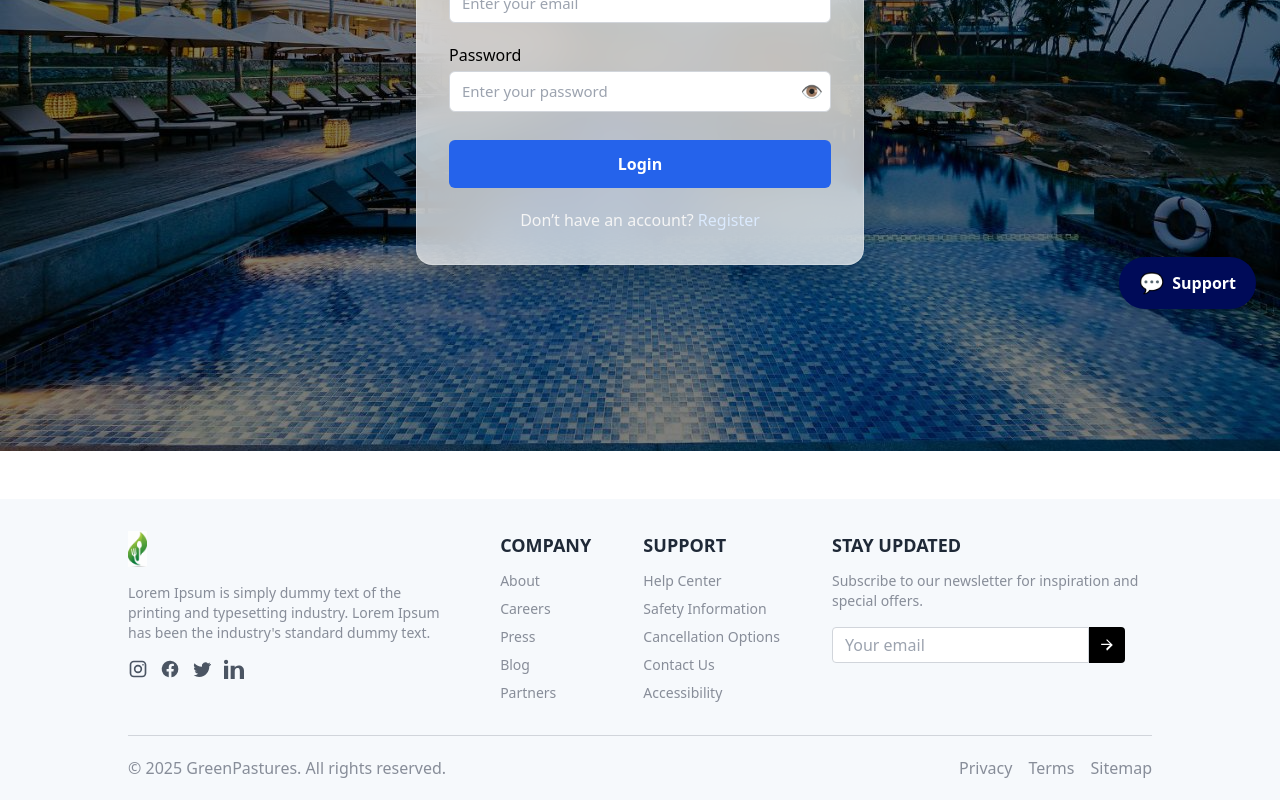
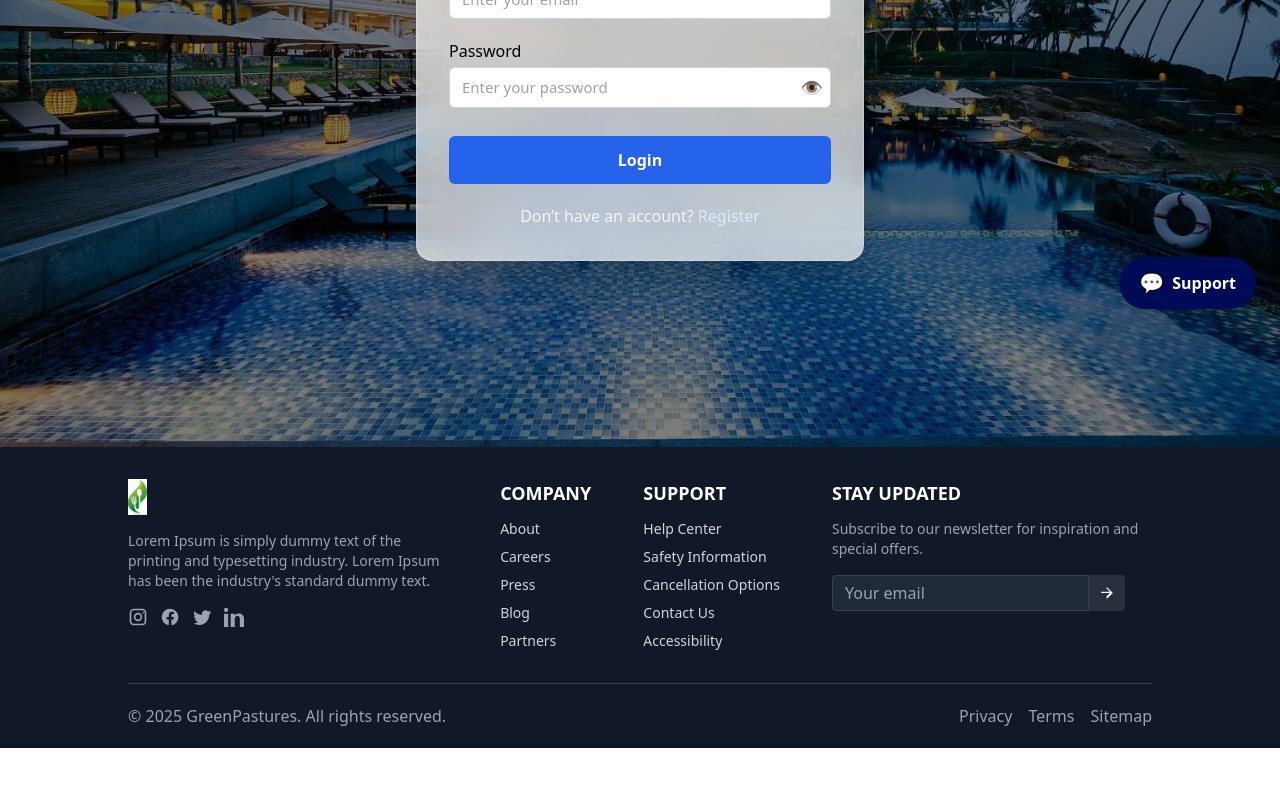
Before and after one commit to it22921826/Green-Pasture, a React (Create React App) app in the folder frontend/: page /login in a window 1280 px wide. Shown: the part 467-1267 px from the top of the page. After the commit the page ends 1215 px from the top, so only its background shows below. Built offline with nearby package versions, Linux system fonts and the light colour scheme; no server answers.

Commit message:
Features
Adding new features

```diff
--- a/frontend/src/components/Footer.jsx
+++ b/frontend/src/components/Footer.jsx
@@ -41,71 +41,75 @@ const Icon = ({ type, className }) => {
 const Footer = () => {
   const year = new Date().getFullYear();
   return (
-    <footer className="bg-[#F6F9FC] text-gray-500/80 pt-8 px-6 md:px-16 lg:px-24 xl:px-32 mt-12">
+    <footer className="bg-gray-900 text-gray-300 pt-8 px-6 md:px-16 lg:px-24 xl:px-32">
       <div className="flex flex-wrap justify-between gap-12 md:gap-6">
         <div className="max-w-80">
           <img src={logo} alt="logo" className="mb-4 h-8 md:h-9" />
-          <p className="text-sm">
+          <p className="text-sm text-gray-400">
             Lorem Ipsum is simply dummy text of the printing and typesetting industry. Lorem Ipsum has been the industry's standard dummy text.
           </p>
-          <div className="flex items-center gap-3 mt-4 text-gray-600">
-            <a href="#" aria-label="Instagram" className="hover:text-gray-800 transition-colors">
+          <div className="flex items-center gap-3 mt-4 text-gray-400">
+            <a href="#" aria-label="Instagram" className="hover:text-white transition-colors">
               <Icon type="instagram" className="w-5 h-5" />
             </a>
-            <a href="#" aria-label="Facebook" className="hover:text-gray-800 transition-colors">
+            <a href="#" aria-label="Facebook" className="hover:text-white transition-colors">
               <Icon type="facebook" className="w-5 h-5" />
             </a>
-            <a href="#" aria-label="Twitter" className="hover:text-gray-800 transition-colors">
+            <a href="#" aria-label="Twitter" className="hover:text-white transition-colors">
               <Icon type="twitter" className="w-5 h-5" />
             </a>
-            <a href="#" aria-label="LinkedIn" className="hover:text-gray-800 transition-colors">
+            <a href="#" aria-label="LinkedIn" className="hover:text-white transition-colors">
               <Icon type="linkedin" className="w-5 h-5" />
             </a>
           </div>
         </div>
 
         <div>
-          <p className="text-lg text-gray-800 font-semibold">COMPANY</p>
+          <p className="text-lg text-white font-semibold">COMPANY</p>
           <ul className="mt-3 flex flex-col gap-2 text-sm">
-            <li><a href="#">About</a></li>
-            <li><a href="#">Careers</a></li>
-            <li><a href="#">Press</a></li>
-            <li><a href="#">Blog</a></li>
-            <li><a href="#">Partners</a></li>
+            <li><a href="#" className="hover:text-white">About</a></li>
+            <li><a href="#" className="hover:text-white">Careers</a></li>
+            <li><a href="#" className="hover:text-white">Press</a></li>
+            <li><a href="#" className="hover:text-white">Blog</a></li>
+            <li><a href="#" className="hover:text-white">Partners</a></li>
           </ul>
         </div>
 
         <div>
-          <p className="text-lg text-gray-800 font-semibold">SUPPORT</p>
+          <p className="text-lg text-white font-semibold">SUPPORT</p>
           <ul className="mt-3 flex flex-col gap-2 text-sm">
-            <li><a href="#">Help Center</a></li>
-            <li><a href="#">Safety Information</a></li>
-            <li><a href="#">Cancellation Options</a></li>
-            <li><a href="#">Contact Us</a></li>
-            <li><a href="#">Accessibility</a></li>
+            <li><a href="#" className="hover:text-white">Help Center</a></li>
+            <li><a href="#" className="hover:text-white">Safety Information</a></li>
+            <li><a href="#" className="hover:text-white">Cancellation Options</a></li>
+            <li><a href="#" className="hover:text-white">Contact Us</a></li>
+            <li><a href="#" className="hover:text-white">Accessibility</a></li>
           </ul>
         </div>
 
         <div className="max-w-80">
-          <p className="text-lg text-gray-800 font-semibold">STAY UPDATED</p>
-          <p className="mt-3 text-sm">
+          <p className="text-lg text-white font-semibold">STAY UPDATED</p>
+          <p className="mt-3 text-sm text-gray-400">
             Subscribe to our newsletter for inspiration and special offers.
           </p>
           <div className="flex items-center mt-4">
-            <input type="email" className="bg-white rounded-l border border-gray-300 h-9 px-3 outline-none" placeholder="Your email" />
-            <button className="flex items-center justify-center bg-black h-9 w-9 aspect-square rounded-r">
+            <input
+              type="email"
+              className="bg-gray-800 text-gray-100 placeholder-gray-400 rounded-l border border-gray-700 h-9 px-3 outline-none focus:border-gray-500"
+              placeholder="Your email"
+            />
+            <button className="flex items-center justify-center bg-white/10 hover:bg-white/20 h-9 w-9 aspect-square rounded-r">
               <Icon type="arrow" className="w-3.5 h-3.5 text-white" />
             </button>
           </div>
         </div>
       </div>
-      <hr className="border-gray-300 mt-8" />
-      <div className="flex flex-col md:flex-row gap-2 items-center justify-between py-5">
+      <hr className="border-gray-700 mt-8" />
+      <div className="flex flex-col md:flex-row gap-2 items-center justify-between py-5 text-gray-400">
         <p>© {year} GreenPastures. All rights reserved.</p>
         <ul className="flex items-center gap-4">
-          <li><a href="#">Privacy</a></li>
-          <li><a href="#">Terms</a></li>
-          <li><a href="#">Sitemap</a></li>
+          <li><a href="#" className="hover:text-white">Privacy</a></li>
+          <li><a href="#" className="hover:text-white">Terms</a></li>
+          <li><a href="#" className="hover:text-white">Sitemap</a></li>
         </ul>
       </div>
     </footer>
--- a/frontend/src/components/Navbar.jsx
+++ b/frontend/src/components/Navbar.jsx
@@ -51,15 +51,15 @@ export default function Navbar() {
 
       {/* Main Navbar */}
       <div className="bg-gray-800 px-4 md:px-10 py-4 flex justify-between items-center">
-        {/* Logo */}
-        <div className="flex items-center gap-2">
+        {/* Logo (clickable → Home) */}
+        <Link to="/" className="flex items-center gap-2 hover:opacity-90" title="Home">
           <img
             src={logoImg}
             alt="GreenPasture"
             className="w-10 h-10 object-contain"
           />
           <span className="text-xl font-bold">GreenPasture</span>
-        </div>
+        </Link>
 
         {/* Center Nav Links */}
 
@@ -89,7 +89,8 @@ export default function Navbar() {
             </Link>
           ))}
 
-          {/* Settings */}
+          {/* Settings (hidden when logged in) */}
+          {!token && (
             <button
               className="p-2 rounded-xl bg-white/10 hover:bg-white/20 border border-white/10 transition"
               title="Settings"
@@ -97,8 +98,10 @@ export default function Navbar() {
             >
               <Settings size={18} />
             </button>
+          )}
 
-          {/* Profile + dropdown */}
+          {/* Profile + dropdown (only when logged in) */}
+          {token && (
             <div className="relative" ref={userRef}>
               <button
                 onClick={() => setOpenUser((v) => !v)}
@@ -130,6 +133,7 @@ export default function Navbar() {
                 </div>
               )}
             </div>
+          )}
 
           {/* Mobile Menu Icon (kept for small screens) */}
           <button className="md:hidden">
--- a/frontend/src/pages/Rooms.jsx
+++ b/frontend/src/pages/Rooms.jsx
@@ -1,6 +1,6 @@
 import React, { useEffect, useState } from 'react';
 import { formatCurrency } from '../utils/currency';
-import { Link } from 'react-router-dom';
+import { Link, useNavigate } from 'react-router-dom';
 import { decodeToken } from '../utils/authHelper';
 import BookingForm from './BookingForm';
 import { getRooms } from '../api/roomApi';
@@ -10,6 +10,7 @@ const Rooms = () => {
   const token = typeof window !== 'undefined' ? localStorage.getItem('token') : null;
   const user = token ? decodeToken(token) : null;
   const role = (user?.role || user?.user?.role || '').toLowerCase();
+  const navigate = useNavigate();
   const [loading, setLoading] = useState(true);
   const [error, setError] = useState('');
   const [filters, setFilters] = useState({ type: '', status: '', minPrice: '', maxPrice: '' });
@@ -151,14 +152,20 @@ const Rooms = () => {
                         <button
                           type="button"
                           className="px-3 py-1.5 text-sm rounded bg-emerald-600 text-white hover:bg-emerald-700 disabled:bg-gray-400"
-                          onClick={() => setSelectedRoom({ ...room, __mode: 'reserve' })}
+                          onClick={() => {
+                            if (!token) { navigate('/login'); return; }
+                            setSelectedRoom({ ...room, __mode: 'reserve' });
+                          }}
                         >
                           Reserve
                         </button>
                         <button
                           type="button"
                           className="px-3 py-1.5 text-sm rounded bg-blue-600 text-white hover:bg-blue-700 disabled:bg-gray-400"
-                          onClick={() => setSelectedRoom({ ...room, __mode: 'book' })}
+                          onClick={() => {
+                            if (!token) { navigate('/login'); return; }
+                            setSelectedRoom({ ...room, __mode: 'book' });
+                          }}
                         >
                           Book
                         </button>
```
Also changed, not shown: frontend/src/pages/FacilityBooking.jsx (+17 -11 lines). Lines whose indentation alone changed are shown as unchanged.
